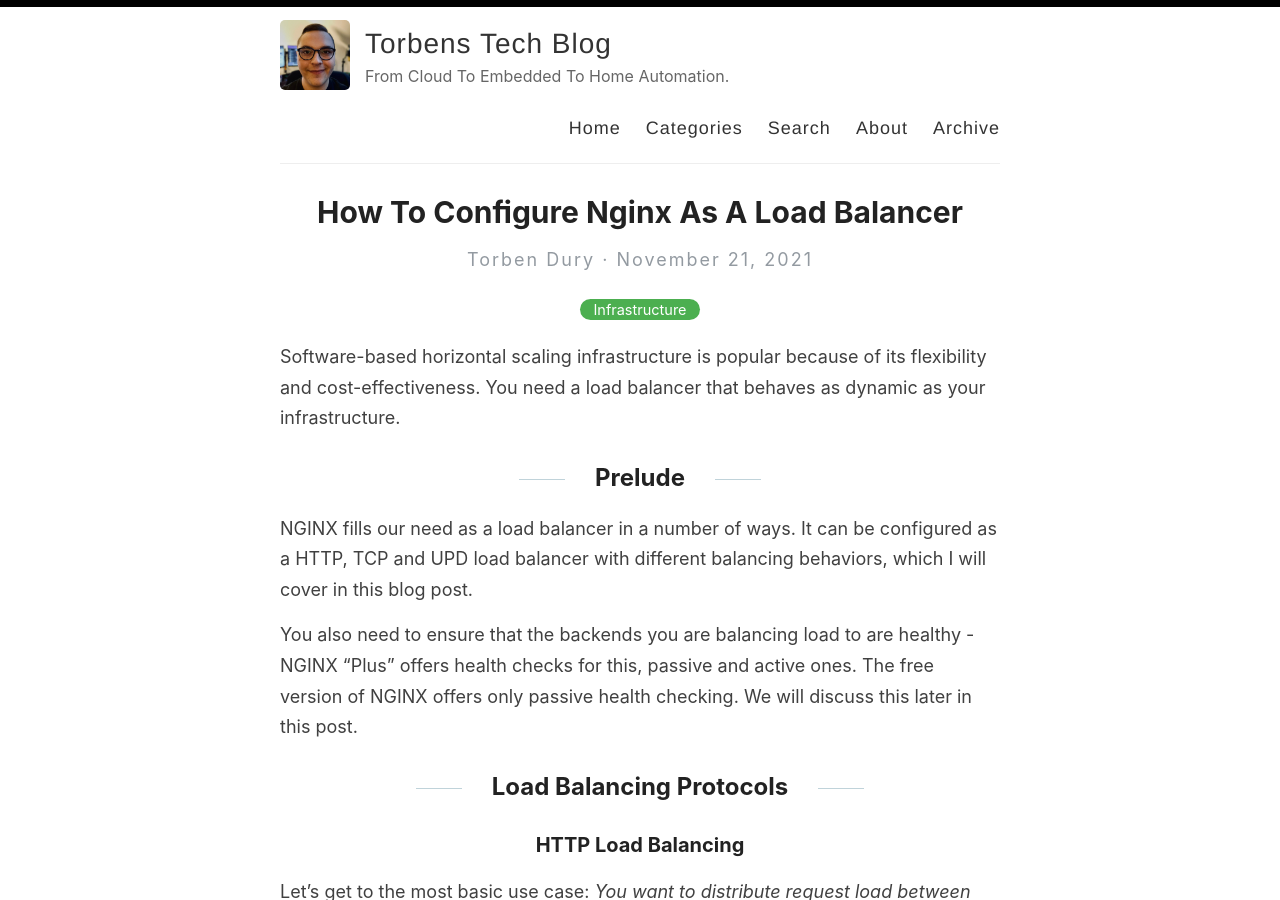
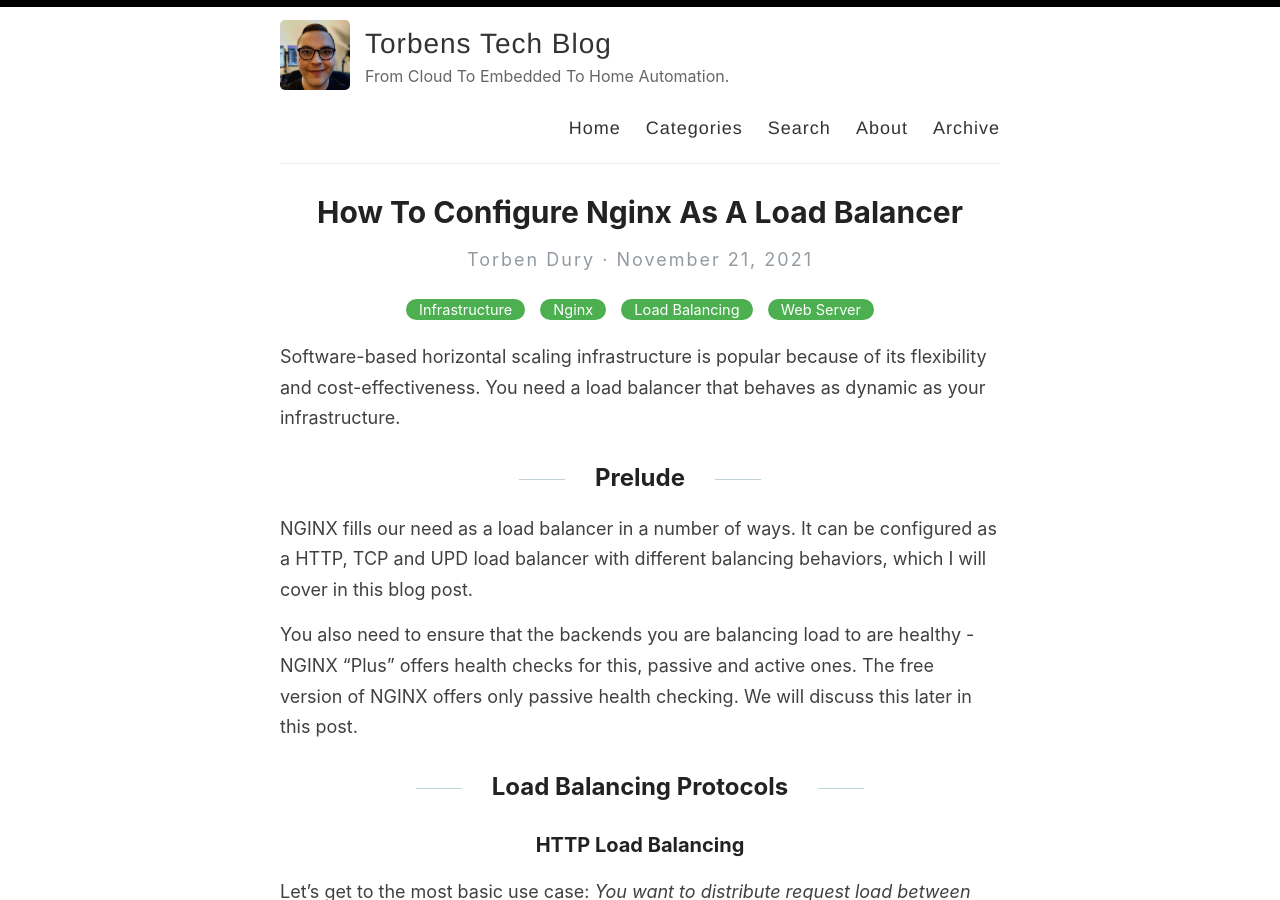
Before and after one commit to torbendury/torbendury.github.io, a Jekyll site: the page built from _posts/2021-11-21-b-how-to-configure-nginx-as-a-loadbalancer.md, in a window 1280 px wide and 900 px high. Built offline with Jekyll 4.4.1, drawn with Linux system fonts in a browser that asks for light colours.

Commit message:
Update 2021-11-21-b-how-to-configure-nginx-as-a-loadbalancer.md
more specific tags

```diff
--- a/_posts/2021-11-21-b-how-to-configure-nginx-as-a-loadbalancer.md
+++ b/_posts/2021-11-21-b-how-to-configure-nginx-as-a-loadbalancer.md
@@ -1,7 +1,7 @@
 ---
 layout: post
 title: How To Configure Nginx As A Load Balancer
-categories: [Infrastructure]
+categories: [Infrastructure, Nginx, Load Balancing, Web Server]
 ---
 
 Software-based horizontal scaling infrastructure is popular because of its flexibility and cost-effectiveness. You need a load balancer that behaves as dynamic as your infrastructure.
```
